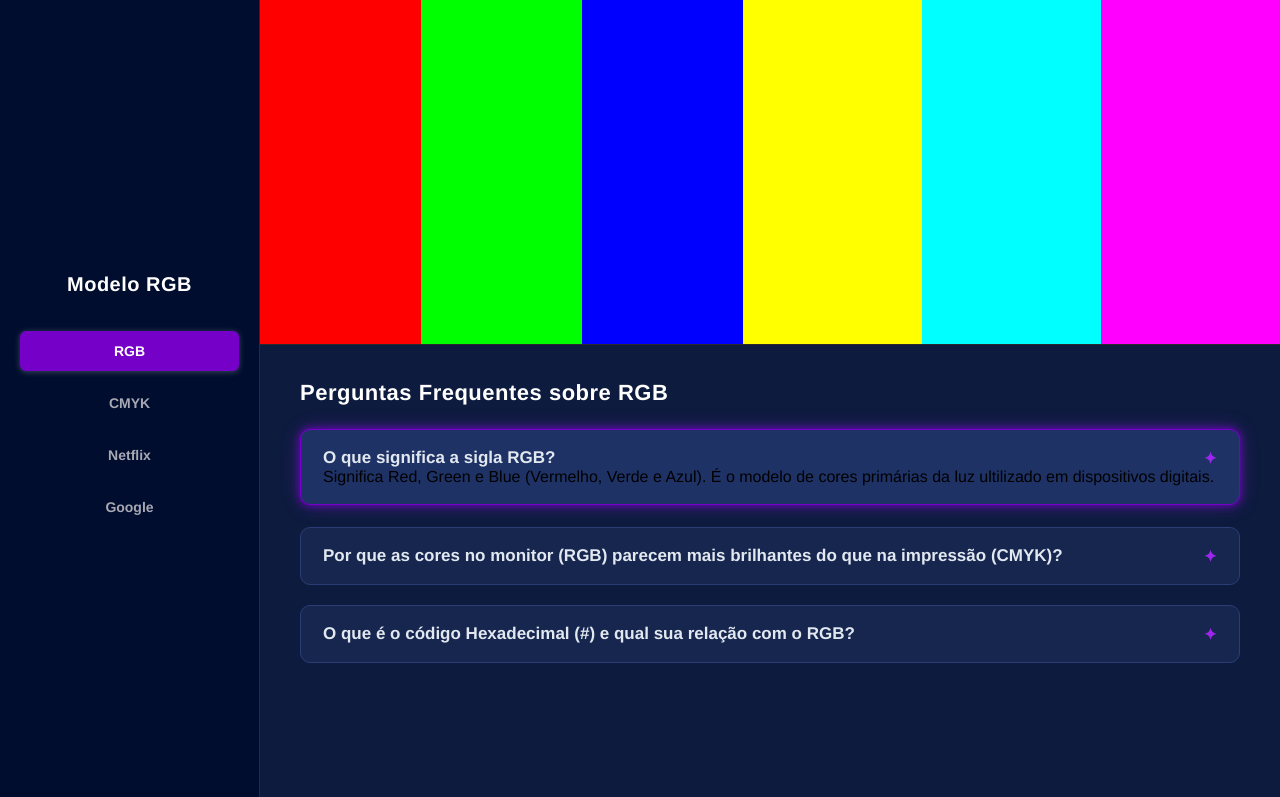
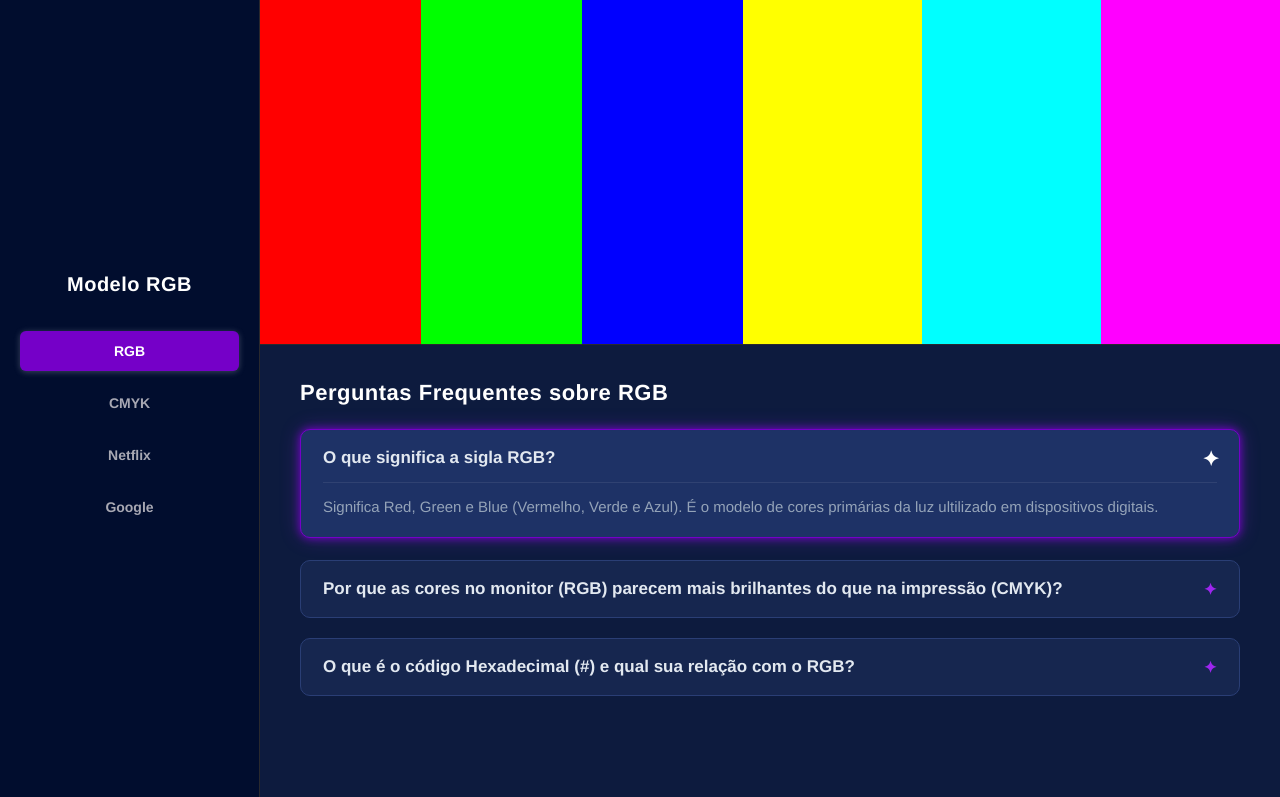
Before and after one commit to rafaela-camara/Display, a website: page Modo_Cores/cores_v2.0/cores-v2.0.html in a window 1280 px wide. Both pictures are taken after a click on the heading "O que significa a sigla RGB?". Shown: the top 797 px of the page. Drawn offline with Linux system fonts and the light colour scheme.

Commit message:
ADD:estilização dos faq finalizada

```diff
--- a/Modo_Cores/cores_v2.0/css/global-v2.css
+++ b/Modo_Cores/cores_v2.0/css/global-v2.css
@@ -172,5 +172,32 @@
     content: "✦"; /* Ícone em formato de estrela/brilho para combinar com o neon */
     font-size: 16px;
     color: var(--faq-border-neon-glow);
-    transition: transform 0.3s ease, color 0.3s ease;
+    transition: transform 0.9s ease, color 0.9s ease;
 }
+
+.color-section__faq-item[open] .color-section__faq-question::after{
+    transform: rotate(180deg) scale(1.3);
+    color: #fff;
+}
+
+.color-section__faq-item:hover .color-section__faq-question{
+    color: #fff;
+}
+
+.color-section__faq-item:hover .color-section__faq-question{
+    color: #fff;
+}
+
+.color-section__faq-answer{
+    margin-top: 14px;
+    font-size: 15px;
+    line-height: 1.6;
+    color: var(--faq-text-answer);
+    padding-top: 12px;
+    border-top: 1px solid rgba(255, 255, 255, 0.08);
+    transition: color 0.3s ease;
+}
+
+.color-section__faq-answer:hover{
+    color: #fff;
+}
```
